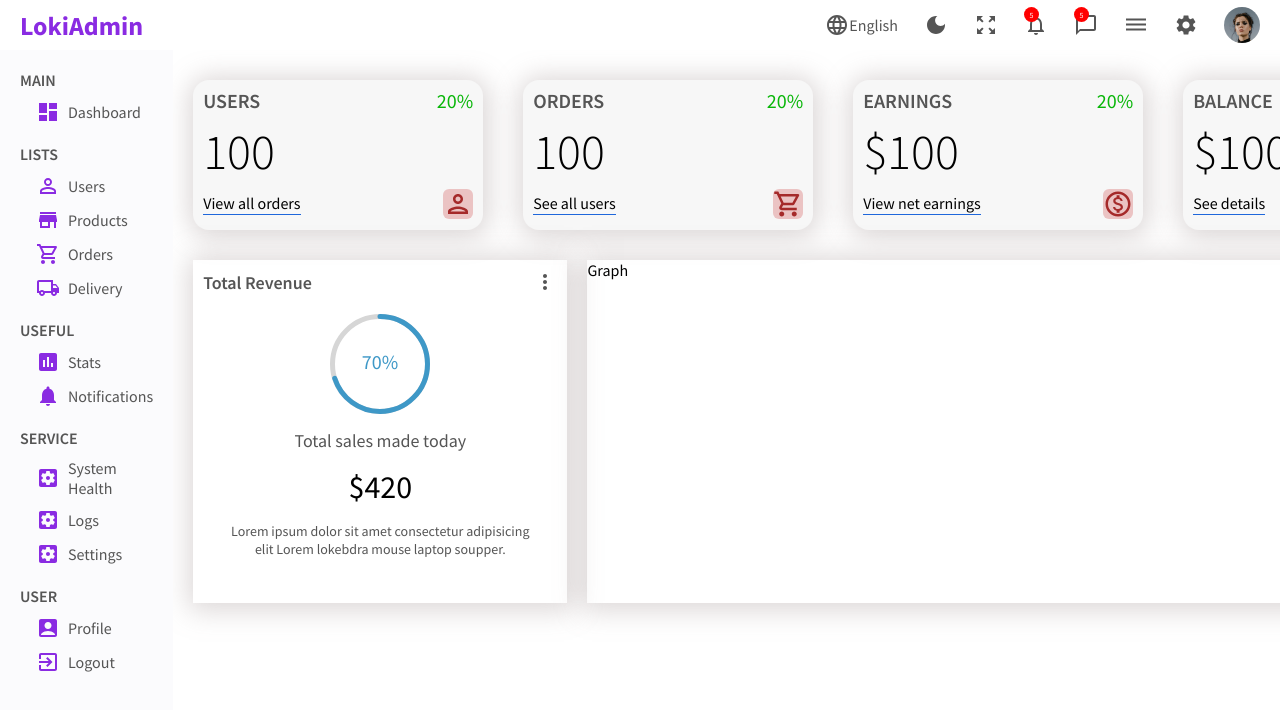
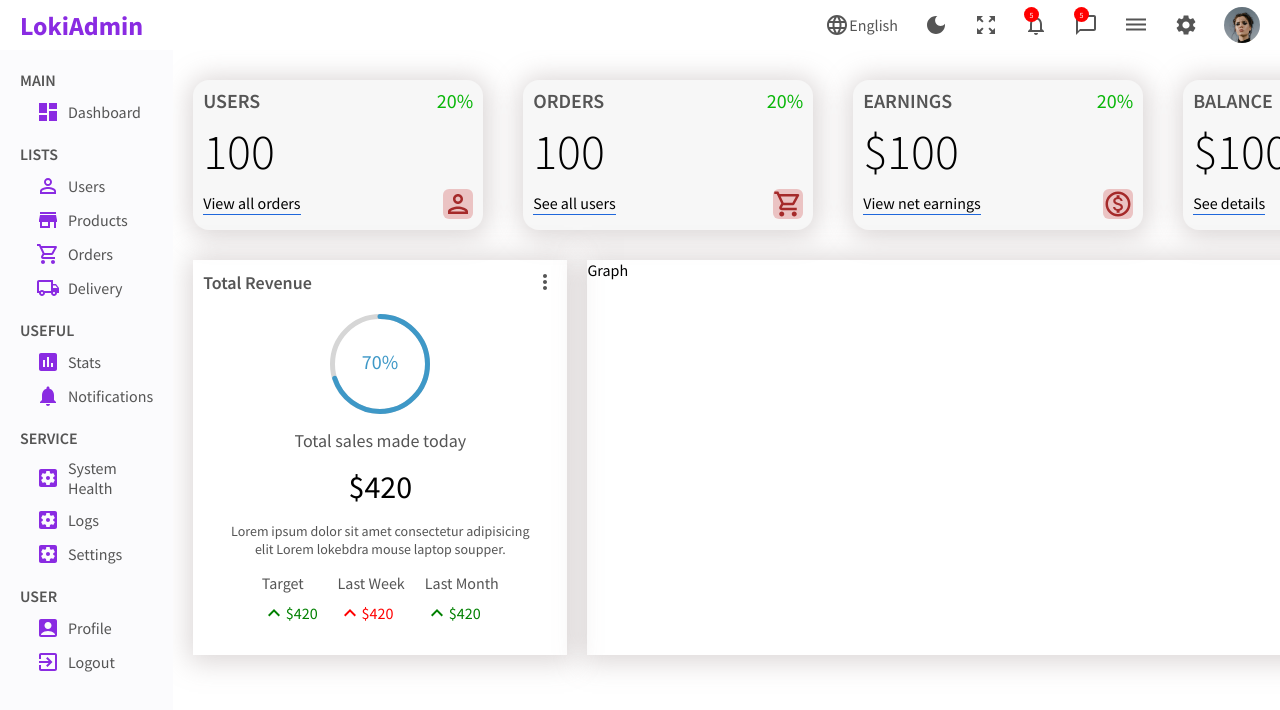
Before and after one commit to lokendra-loki/Admin-Panel, a React (Create React App) app: page / in a window 1280 px wide. Shown: the top 710 px of the page. Built offline with nearby package versions, Linux system fonts and the light colour scheme.

Commit message:
revenue card completed

```diff
--- a/src/components/revenue/Revenue.js
+++ b/src/components/revenue/Revenue.js
@@ -3,6 +3,8 @@ import "./revenue.scss"
 import MoreVertIcon from '@mui/icons-material/MoreVert';
 import { CircularProgressbar } from 'react-circular-progressbar';
 import 'react-circular-progressbar/dist/styles.css';
+import { KeyboardArrowDown } from '@mui/icons-material';
+import { KeyboardArrowUp } from '@mui/icons-material';
 
 function Revenue() {
     return (
@@ -24,6 +26,35 @@ function Revenue() {
 
                 <div className="revenueSummary">
 
+                    <div className="revenueSummaryItem">
+                        <span className='revenueSummaryItemTitle'>Target</span>
+                        <div className="revenueSummaryItemResult positive">
+                            <KeyboardArrowUp className="summaryArrowUpIcon" />
+                            <span className='revenueSummaryItemResultAmount'>$420</span>
+
+                        </div>
+                    </div>
+
+                    <div className="revenueSummaryItem">
+                        <span className='revenueSummaryItemTitle'>Last Week</span>
+                        <div className="revenueSummaryItemResult negative">
+                            <KeyboardArrowUp className="summaryArrowUpIcon" />
+                            <span className='revenueSummaryItemResultAmount'>$420</span>
+
+                        </div>
+                    </div>
+
+                    <div className="revenueSummaryItem">
+                        <span className='revenueSummaryItemTitle'>Last Month</span>
+                        <div className="revenueSummaryItemResult positive">
+                            <KeyboardArrowUp className="summaryArrowUpIcon" />
+                            <span className='revenueSummaryItemResultAmount'>$420</span>
+
+                        </div>
+                    </div>
+
+
+
                 </div>
 
             </div>
--- a/src/components/revenue/revenue.scss
+++ b/src/components/revenue/revenue.scss
@@ -14,9 +14,9 @@
         justify-content: space-between;
         font-size: 18px;
         font-weight: 600;
-        color: #555;;
+        color: #555;
     }
-    .revenueBottom{
+    .revenueBottom {
         padding: 20px;
         display: flex;
         align-items: center;
@@ -24,22 +24,58 @@
         flex-direction: column;
         gap: 15px;
 
-        .progressBarCon{
+        .progressBarCon {
             width: 100px;
             height: 100px;
         }
-        .totalSaleMade{
+        .totalSaleMade {
             font-size: 18px;
             font-weight: 500;
             color: #555;
         }
-        .totalSaleMadeAmount{
+        .totalSaleMadeAmount {
             font-size: 32px;
         }
-        .totalRevDescription{
+        .totalRevDescription {
             font-size: 14px;
             color: #555;
             text-align: center;
         }
+
+        .revenueSummary {
+            display: flex;
+
+            .revenueSummaryItem {
+                display: flex;
+                flex-direction: column;
+                padding: 0px 10px;
+
+
+
+                .revenueSummaryItemTitle {
+                    color: #555;
+                    font-weight: 500;
+
+                }
+
+                .revenueSummaryItemResult {
+                    display: flex;
+                    align-items: center;
+                    margin-top: 8px;
+
+                    &.positive{
+                        color:green
+
+                    }
+                    &.negative{
+                        color:red
+                    }
+
+
+
+
+                }
+            }
+        }
     }
 }
```
